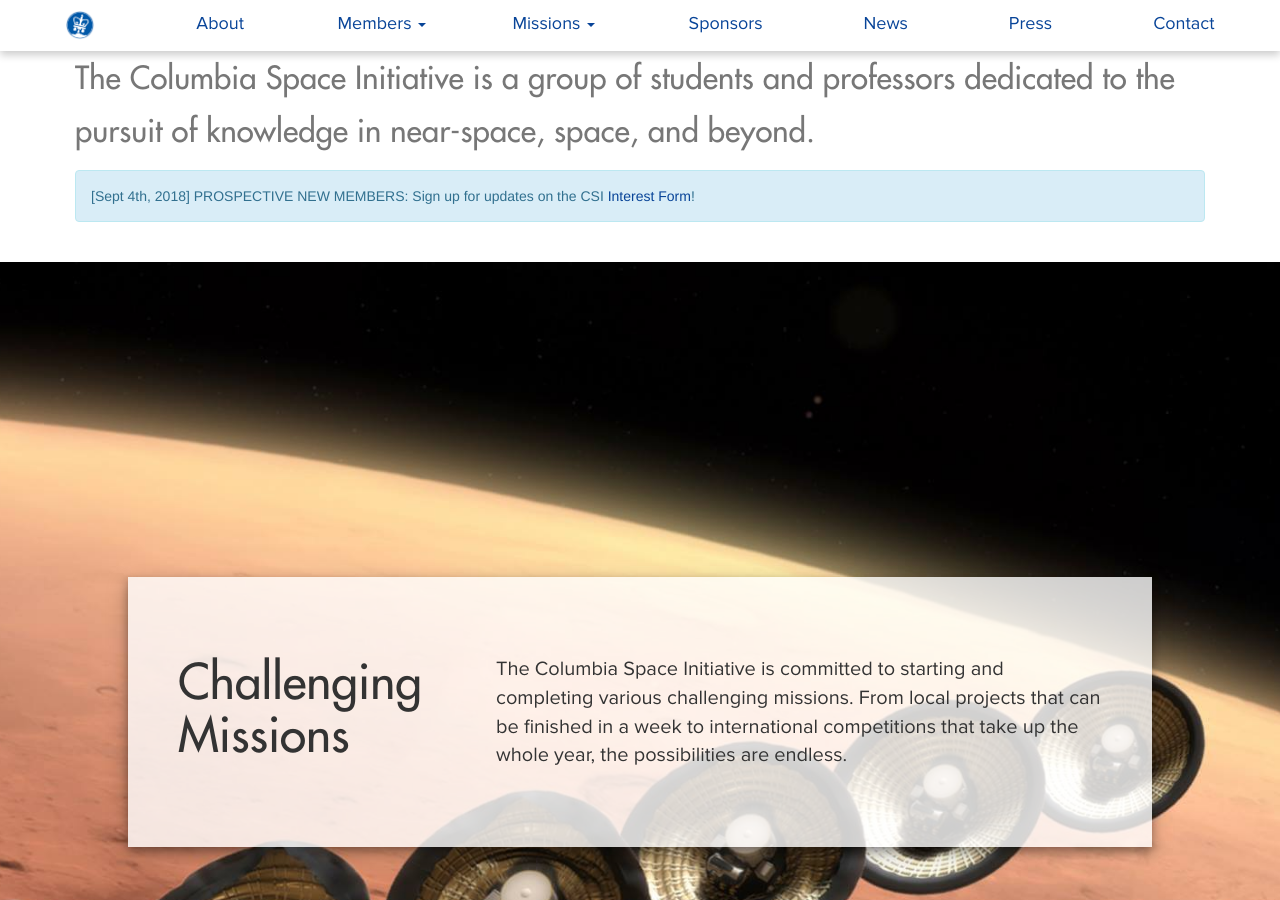
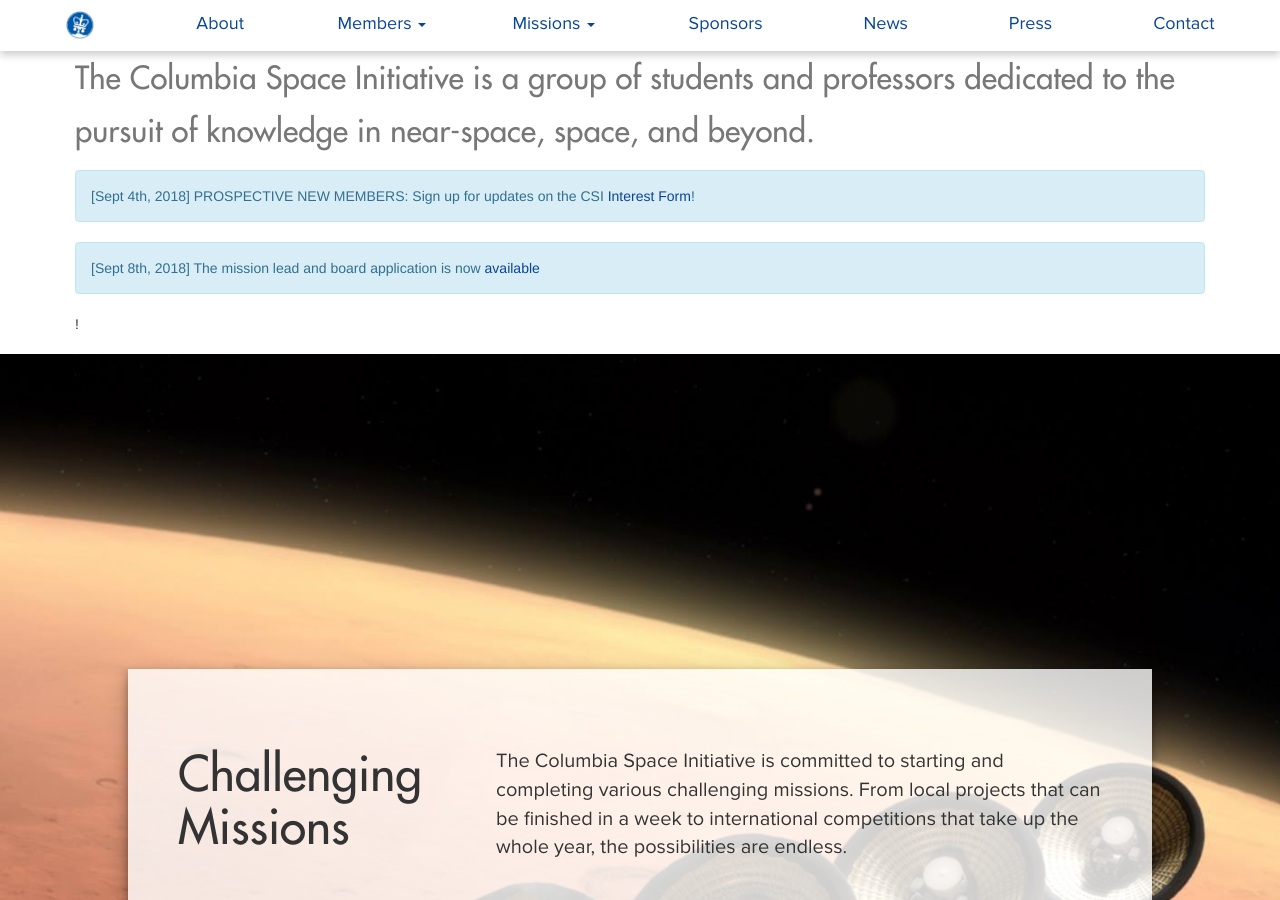
Before and after one commit to columbiaspace/columbiaspace.org, a Jekyll site: the page built from index.html, in a window 1280 px wide and 900 px high, scrolled down 978 px. Built offline with Jekyll 4.4.1, drawn with Linux system fonts in a browser that asks for light colours; nearby versions of some CDN libraries; comment, search, counter and statistics services are not loaded.

Commit message:
Added board application link

```diff
--- a/index.html
+++ b/index.html
@@ -26,6 +26,7 @@
       <a href="https://docs.google.com/forms/d/e/1FAIpQLSdLnaOhq0zRt0pC5v1jZAAF87dySF4Z-ACDiS3USok8257VtQ/viewform">
       Interest Form</a>!
     </div>
+    <div class="alert alert-info">[Sept 8th, 2018] The mission lead and board application is now <a href="https://goo.gl/forms/fgZdM9KJ0oZ0dCsD2">available</a></div>!
 
   </div>
 </div>
```
